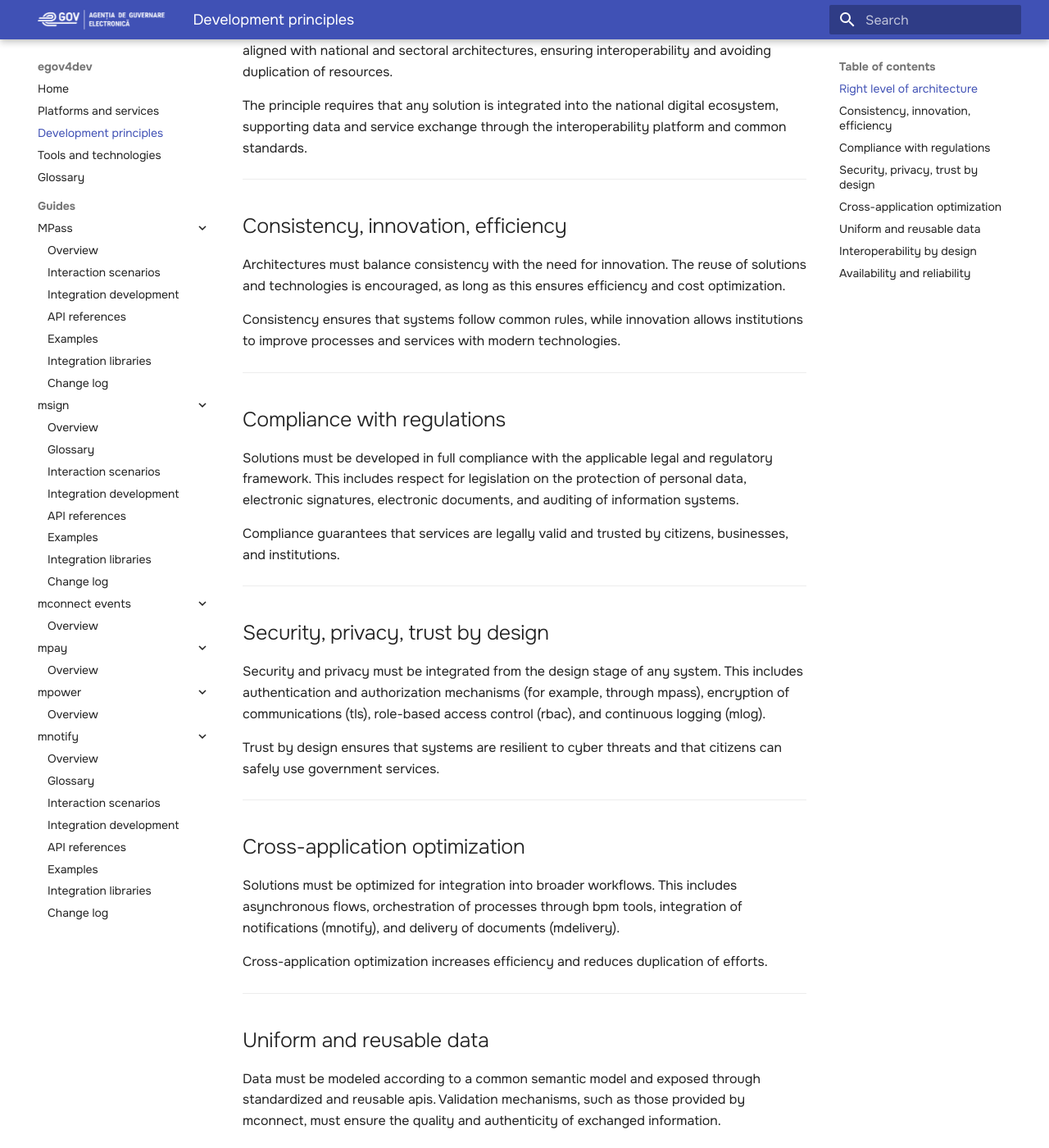
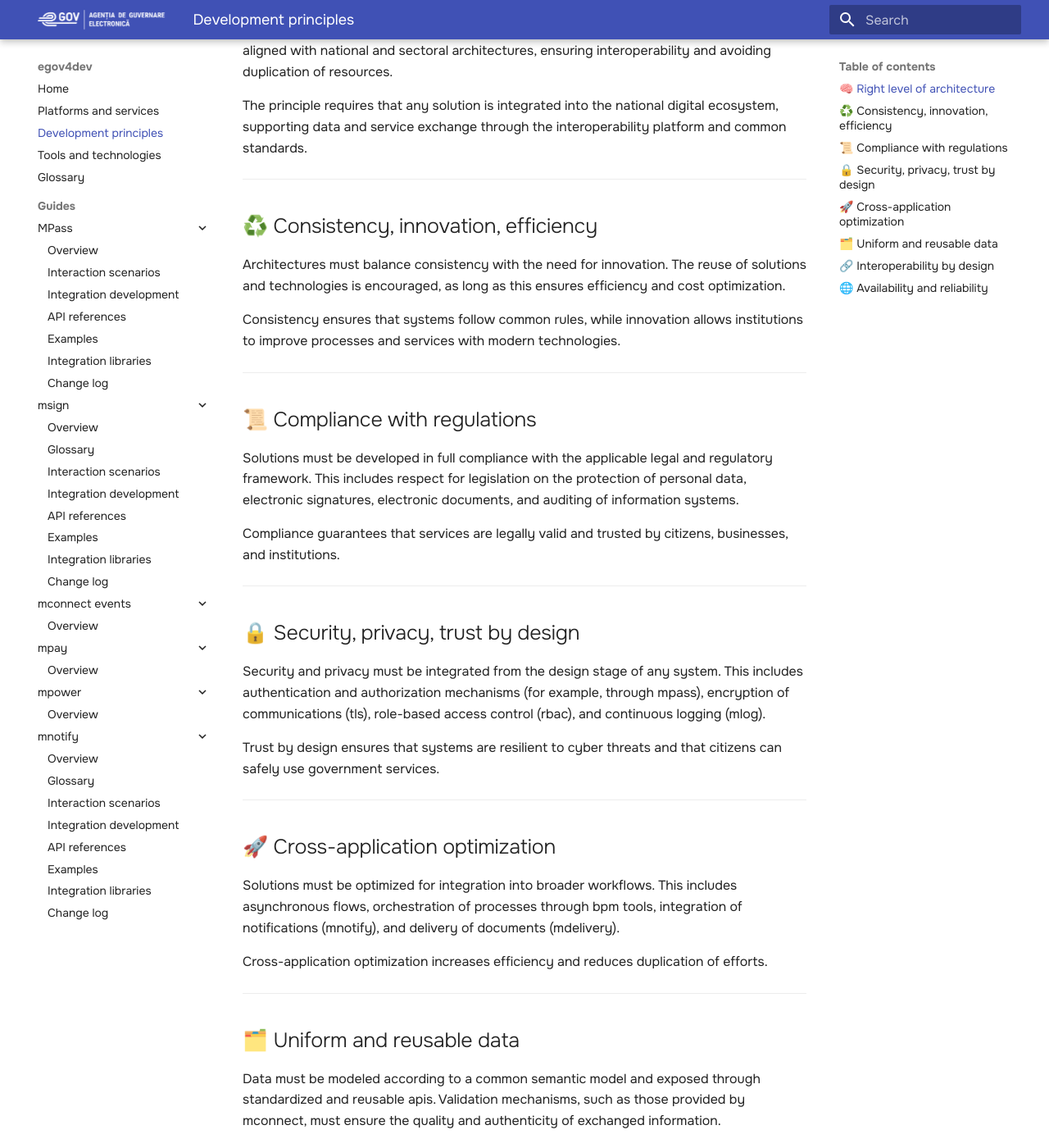
Before and after one commit to egov-moldova/egov4dev, an MkDocs documentation site: the page built from docs/principles/architecture.md, in a window 1280 px wide and 1400 px high, scrolled down 401 px. Shown: the whole window at 82% size. Built offline with MkDocs 1.6.1 and Material for MkDocs 9.7.7, drawn with Linux system fonts in a browser that asks for light colours; some of the changed text lies outside the part shown.

```diff
--- a/docs/principles/architecture.md
+++ b/docs/principles/architecture.md
@@ -2,7 +2,7 @@ The development of integrated government solutions is guided by a set of princip
 
 ---
 
-## Right level of architecture
+## 🧠 Right level of architecture
 
 Architectural decisions must be taken at the appropriate level, depending on the scope and impact of the solution. Local architectures (at the level of a single institution) must be aligned with national and sectoral architectures, ensuring interoperability and avoiding duplication of resources.
 
@@ -10,7 +10,7 @@ The principle requires that any solution is integrated into the national digital
 
 ---
 
-## Consistency, innovation, efficiency
+## ♻️ Consistency, innovation, efficiency
 
 Architectures must balance consistency with the need for innovation. The reuse of solutions and technologies is encouraged, as long as this ensures efficiency and cost optimization.
 
@@ -18,7 +18,7 @@ Consistency ensures that systems follow common rules, while innovation allows in
 
 ---
 
-## Compliance with regulations
+## 📜 Compliance with regulations
 
 Solutions must be developed in full compliance with the applicable legal and regulatory framework. This includes respect for legislation on the protection of personal data, electronic signatures, electronic documents, and auditing of information systems.
 
@@ -26,7 +26,7 @@ Compliance guarantees that services are legally valid and trusted by citizens, b
 
 ---
 
-## Security, privacy, trust by design
+## 🔒 Security, privacy, trust by design
 
 Security and privacy must be integrated from the design stage of any system. This includes authentication and authorization mechanisms (for example, through mpass), encryption of communications (tls), role-based access control (rbac), and continuous logging (mlog).
 
@@ -34,7 +34,7 @@ Trust by design ensures that systems are resilient to cyber threats and that cit
 
 ---
 
-## Cross-application optimization
+## 🚀 Cross-application optimization
 
 Solutions must be optimized for integration into broader workflows. This includes asynchronous flows, orchestration of processes through bpm tools, integration of notifications (mnotify), and delivery of documents (mdelivery).
 
@@ -42,7 +42,7 @@ Cross-application optimization increases efficiency and reduces duplication of e
 
 ---
 
-## Uniform and reusable data
+## 🗂️ Uniform and reusable data
 
 Data must be modeled according to a common semantic model and exposed through standardized and reusable apis. Validation mechanisms, such as those provided by mconnect, must ensure the quality and authenticity of exchanged information.
 
@@ -50,7 +50,7 @@ Uniform data allows interoperability, comparability, and reuse across multiple s
 
 ---
 
-## Interoperability by design
+## 🔗 Interoperability by design
 
 Government solutions must be interoperable by default. This means they expose apis (rest or soap), respect open standards, and can be integrated via api gateways or other middleware.
 
@@ -58,7 +58,7 @@ The principle of interoperability by design prevents the creation of isolated sy
 
 ---
 
-## Availability and reliability
+## 🌐 Availability and reliability
 
 Government services must be highly available and reliable. Solutions are hosted on scalable infrastructure (mcloud), monitored continuously, and delivered under clear service-level agreements (sla).
 
```
